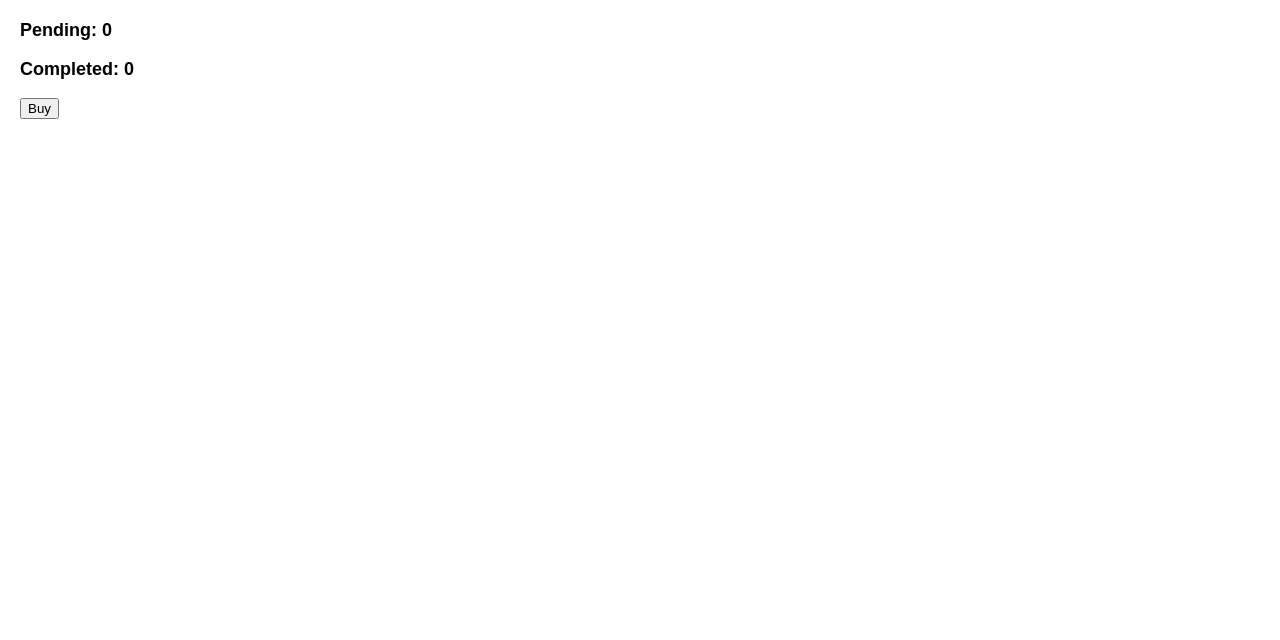
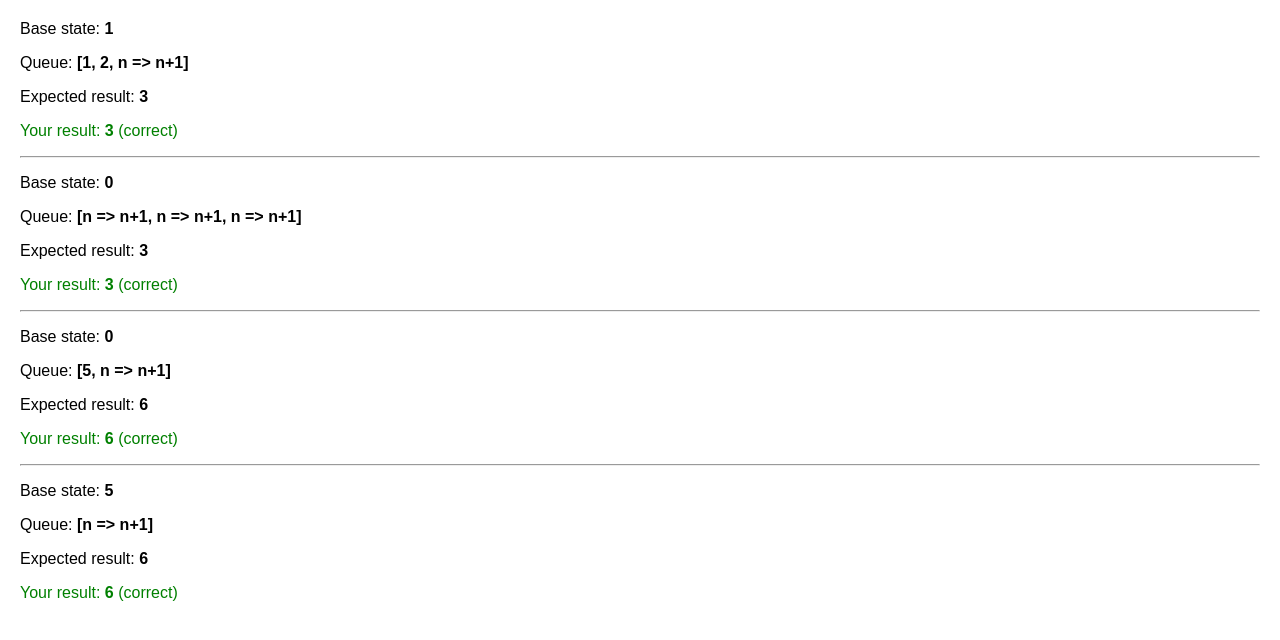
Before and after one commit to mulddang2/R-, a React (Vite) app: page / in a window 1280 px wide. Shown: the top 640 px of the page. Built offline with nearby package versions, Linux system fonts and the light colour scheme.

Commit message:
study: 챌린지 2 of 2 - state 큐를 직접 구현해 보세요. #3
React가 최종 state를 계산하는 데 사용하는 알고리즘 분석

```diff
--- a/src/App.jsx
+++ b/src/App.jsx
@@ -1,5 +1,51 @@
-import RequestTracker from './state-as-snapshot/RequestTracker';
+/* eslint-disable react/prop-types */
+
+import { getFinalState } from './state-update-que/processQueue';
+
+function increment(n) {
+  return n + 1;
+}
+increment.toString = () => 'n => n+1';
 
 export default function App() {
-  return <RequestTracker />;
+  return (
+    <>
+      <TestCase baseState={1} queue={[1, 2, increment]} expected={3} />
+      <hr />
+      <TestCase
+        baseState={0}
+        queue={[increment, increment, increment]}
+        expected={3}
+      />
+      <hr />
+      <TestCase baseState={0} queue={[5, increment]} expected={6} />
+      <hr />
+      <TestCase baseState={5} queue={[increment]} expected={6} />
+    </>
+  );
 }
+
+function TestCase({ baseState, queue, expected }) {
+  const actual = getFinalState(baseState, queue);
+  return (
+    <>
+      <p>
+        Base state: <b>{baseState}</b>
+      </p>
+      <p>
+        Queue: <b>[{queue.join(', ')}]</b>
+      </p>
+      <p>
+        Expected result: <b>{expected}</b>
+      </p>
+      <p
+        style={{
+          color: actual === expected ? 'green' : 'red',
+        }}
+      >
+        Your result: <b>{actual}</b> (
+        {actual === expected ? 'correct' : 'wrong'})
+      </p>
+    </>
+  );
+}
--- /dev/null
+++ b/src/state-update-que/processQueue.jsx
@@ -0,0 +1,18 @@
+export function getFinalState(baseState, queue) {
+  let finalState = baseState;
+
+  for (let update of queue) {
+    if (typeof update === 'function') {
+      // TODO: apply the updater function
+      // console.log('update: ' + update);
+      finalState = update(finalState);
+
+    } else {
+      // TODO: replace the state
+      // console.log('replace: ' + update);
+      finalState = update;
+    }
+  }
+
+  return finalState;
+}
```
